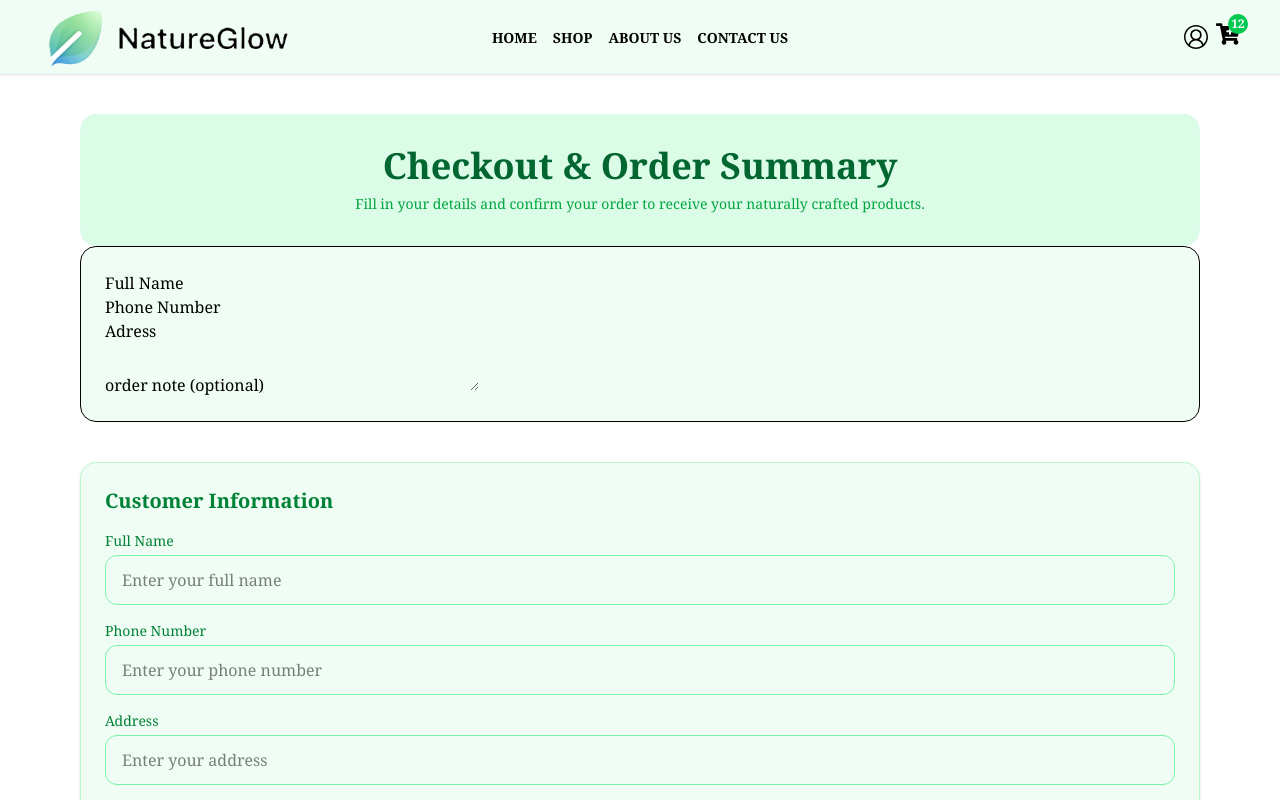
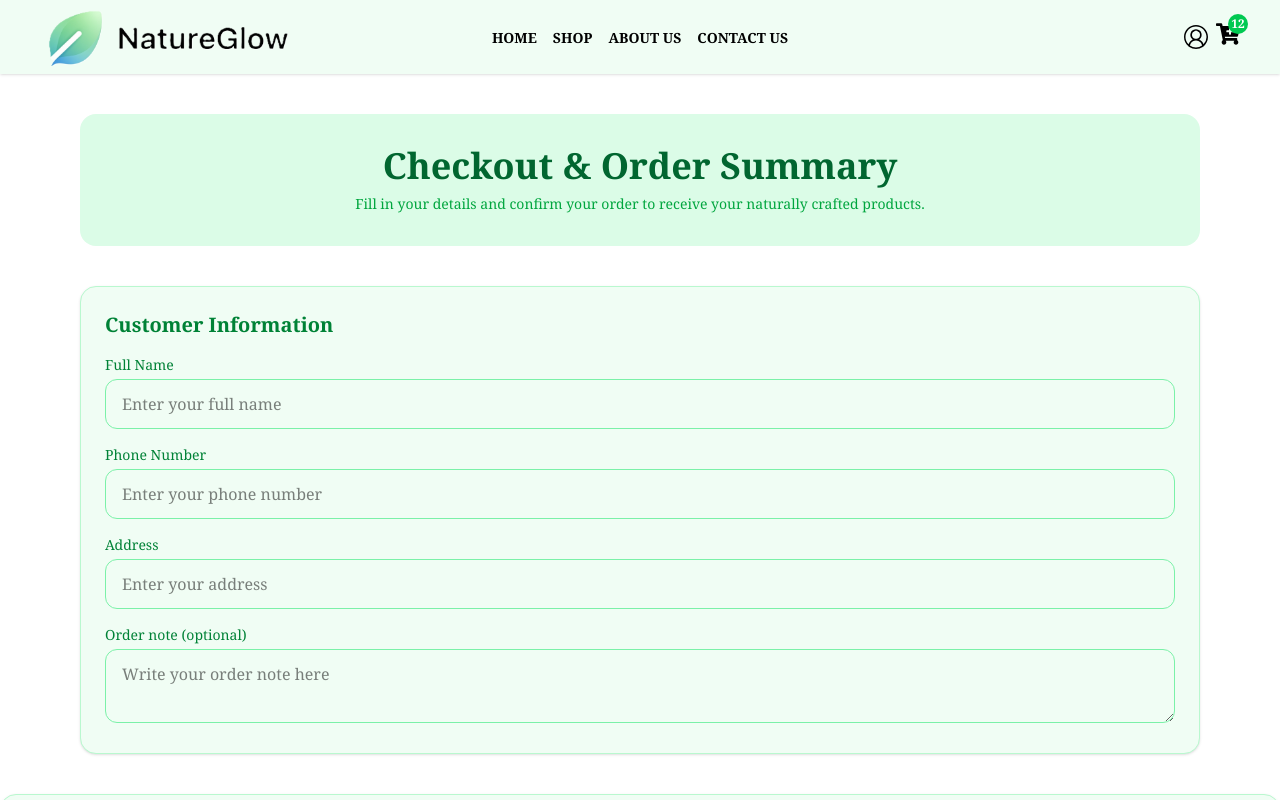
Before and after one commit to md-abu-naim/NatureGlow, a React (Vite) app: page /cehckout in a window 1280 px wide. Shown: the top 800 px of the page. Built offline with nearby package versions, Linux system fonts and the light colour scheme; no server answers.

Commit message:
checkout page customer information design

```diff
--- a/src/Components/CeckOutPage.jsx
+++ b/src/Components/CeckOutPage.jsx
@@ -25,8 +25,8 @@ const CheckoutPage = () => {
   const total = cartItems.reduce((sum, item) => sum + item.price * item.quantity, 0);
 
   return (
-    <div className="max-w-6xl mx-auto px-4 py-10 space-y-10">
-      <div>
+    <div>
+      <div className='max-w-6xl mx-auto px-4 py-10 space-y-10'>
         {/* Page Title */}
         <section className='bg-green-100 py-8 text-center rounded-2xl'>
           <h1 className='text-4xl font-extrabold text-green-800'>Checkout & Order Summary</h1>
@@ -34,24 +34,24 @@ const CheckoutPage = () => {
         </section>
 
         {/* Customer Information */}
-        <div className='bg-green-50 p-6 rounded-2xl border border-'>
-          <h1></h1>
-          <div>
+        <div className='bg-green-50 p-6 rounded-2xl border border-green-200 shadow-sm space-y-4'>
+          <h1 className="text-xl font-bold text-green-700 mb-4">Customer Information</h1>
+          <div className='space-y-4'>
             <div>
-              <label >Full Name</label>
-              <input type="text" name="" />
+              <label className='block text-sm font-medium text-green-700 mb-1'>Full Name</label>
+              <input className='w-full px-4 py-3 border border-green-300 rounded-xl focus:outline-none focus:ring-2 focus:ring-green-500' type="text"  name="" placeholder="Enter your full name" />
             </div>
             <div>
-              <label >Phone Number</label>
-              <input type="text" name="" />
+              <label className='block text-sm font-medium text-green-700 mb-1'>Phone Number</label>
+              <input className='w-full px-4 py-3 border border-green-300 rounded-xl focus:outline-none focus:ring-2 focus:ring-green-500' type="text" name="" placeholder="Enter your phone number" />
             </div>
             <div>
-              <label >Adress</label>
-              <input type="text" name="" />
+              <label className='block text-sm font-medium text-green-700 mb-1'>Address</label>
+              <input className='w-full px-4 py-3 border border-green-300 rounded-xl focus:outline-none focus:ring-2 focus:ring-green-500' type="text" name="" placeholder="Enter your address" />
             </div>
             <div>
-              <label >order note (optional)</label>
-              <textarea name="" ></textarea>
+              <label className='block text-sm font-medium text-green-700 mb-1'>Order note (optional)</label>
+              <textarea className='w-full px-4 py-3 border border-green-300 rounded-xl focus:outline-none focus:ring-2 focus:ring-green-500' name="" placeholder="Write your order note here" ></textarea>
             </div>
           </div>
         </div>
```
